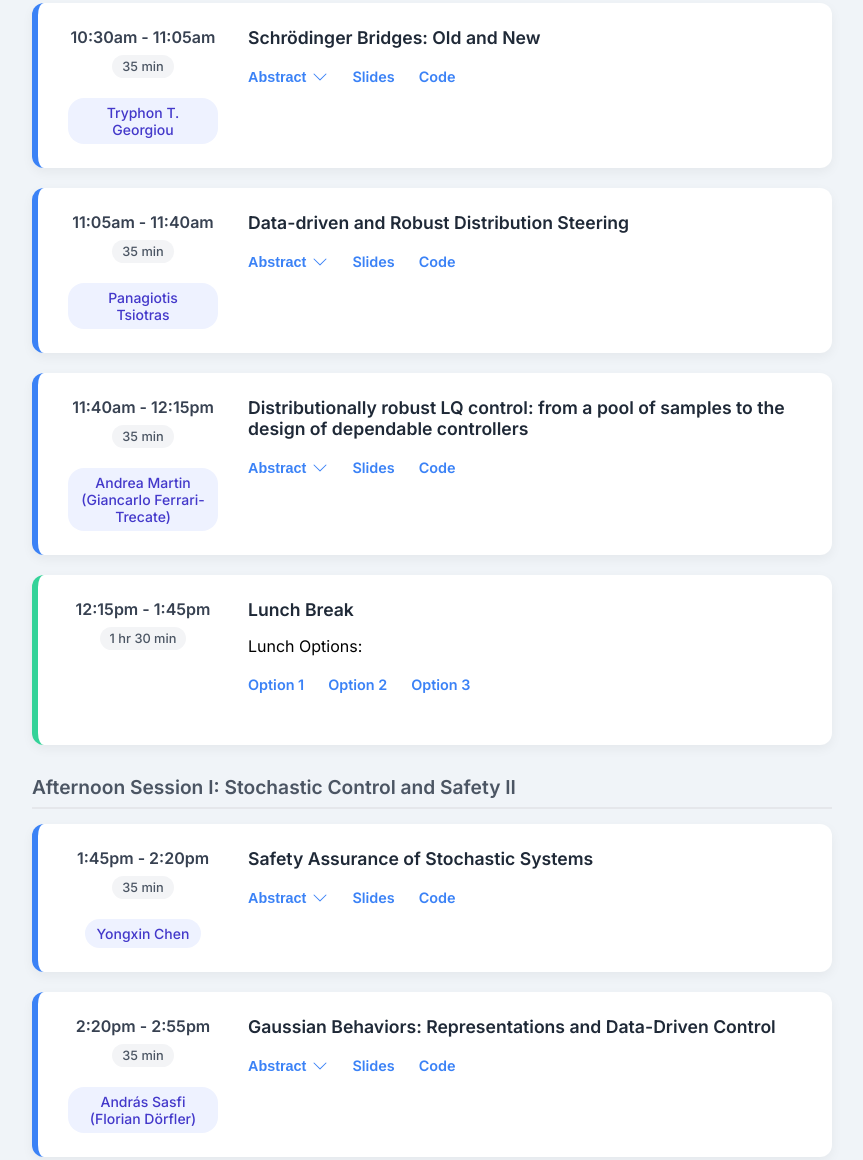
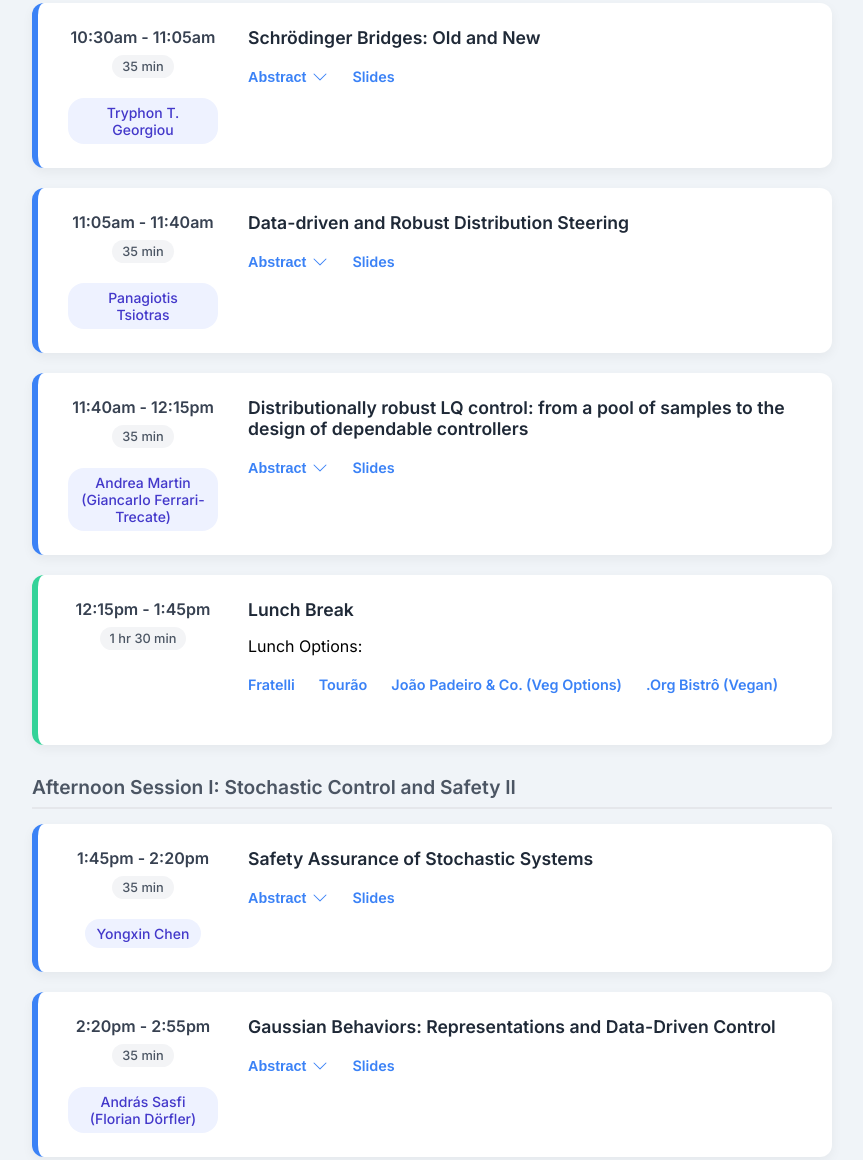
Before and after one commit to SPC-CDC25/SPC-CDC25.github.io, a plain HTML site: page index.html in a window 1280 px wide. Shown: the part 5142-6302 px from the top of the page, without its empty margins (208-1071 px from the left). Drawn offline with Linux system fonts and the light colour scheme.

Commit message:
small edits to code links and lunch options

```diff
--- a/index.html
+++ b/index.html
@@ -1350,7 +1350,7 @@ learning.</p>
                         <!-- Slides Link Button -->
                         <a href="#" class="link-btn">Slides</a>
                         <!-- Code Link Button -->
-                        <a href="#" class="link-btn">Code</a>
+                        <!-- <a href="#" class="link-btn">Code</a> -->
                     </div>
 
                     <!-- Abstract Content -->
@@ -1385,7 +1385,7 @@ learning.</p>
                         <!-- Slides Link Button -->
                         <a href="#" class="link-btn">Slides</a>
                         <!-- Code Link Button -->
-                        <a href="#" class="link-btn">Code</a>
+                        <!-- <a href="#" class="link-btn">Code</a> -->
                     </div>
 
                     <!-- Abstract Content -->
@@ -1473,7 +1473,7 @@ learning.</p>
                         <!-- Slides Link Button -->
                         <a href="#" class="link-btn">Slides</a>
                         <!-- Code Link Button -->
-                        <a href="#" class="link-btn">Code</a>
+                        <!-- <a href="#" class="link-btn">Code</a> -->
                     </div>
 
                     <!-- Abstract Content -->
@@ -1514,7 +1514,7 @@ learning.</p>
                         <!-- Slides Link Button -->
                         <a href="#" class="link-btn">Slides</a>
                         <!-- Code Link Button -->
-                        <a href="#" class="link-btn">Code</a>
+                        <!-- <a href="#" class="link-btn">Code</a> -->
                     </div>
 
                     <!-- Abstract Content -->
@@ -1567,7 +1567,7 @@ learning.</p>
                         <!-- Slides Link Button -->
                         <a href="#" class="link-btn">Slides</a>
                         <!-- Code Link Button -->
-                        <a href="#" class="link-btn">Code</a>
+                        <!-- <a href="#" class="link-btn">Code</a> -->
                     </div>
 
                     <!-- Abstract Content -->
@@ -1589,9 +1589,10 @@ learning.</p>
                         <p> Lunch Options:</p>
                         <div class="toggle-controls">
                         <!-- Slides Link Button -->
-                        <a href="#" class="link-btn">Option 1</a>
-                        <a href="#" class="link-btn">Option 2</a>
-                        <a href="#" class="link-btn">Option 3</a>
+                        <a href="https://maps.app.goo.gl/9gCUS3rcXR2BJz2M6" class="link-btn">Fratelli</a>
+                        <a href="https://maps.app.goo.gl/YhYJBwhra8SLuD5p7" class="link-btn">Tourão</a>
+                        <a href="https://maps.app.goo.gl/h8JEEuiAiWqq1zQX9" class="link-btn">João Padeiro & Co. (Veg Options)</a>
+                        <a href="https://maps.app.goo.gl/K4qQ7GVjFDYV281D8" class="link-btn">.Org Bistrô (Vegan)</a>
                     </div>
                     </div>
                 </div>
@@ -1623,7 +1624,7 @@ learning.</p>
                         <!-- Slides Link Button -->
                         <a href="#" class="link-btn">Slides</a>
                         <!-- Code Link Button -->
-                        <a href="#" class="link-btn">Code</a>
+                        <!-- <a href="#" class="link-btn">Code</a> -->
                     </div>
 
                     <!-- Abstract Content -->
@@ -1672,7 +1673,7 @@ learning.</p>
                         <!-- Slides Link Button -->
                         <a href="#" class="link-btn">Slides</a>
                         <!-- Code Link Button -->
-                        <a href="#" class="link-btn">Code</a>
+                        <!-- <a href="#" class="link-btn">Code</a> -->
                     </div>
 
                     <!-- Abstract Content -->
@@ -1778,7 +1779,7 @@ learning.</p>
                         <!-- Slides Link Button -->
                         <a href="#" class="link-btn">Slides</a>
                         <!-- Code Link Button -->
-                        <a href="#" class="link-btn">Code</a>
+                        <!-- <a href="#" class="link-btn">Code</a> -->
                     </div>
 
                 </div>
@@ -1808,7 +1809,7 @@ learning.</p>
                         <!-- Slides Link Button -->
                         <a href="#" class="link-btn">Slides</a>
                         <!-- Code Link Button -->
-                        <a href="#" class="link-btn">Code</a>
+                        <!-- <a href="#" class="link-btn">Code</a> -->
                     </div>
 
                     <!-- Abstract Content -->
```
Also changed, not shown: 1 other file.
